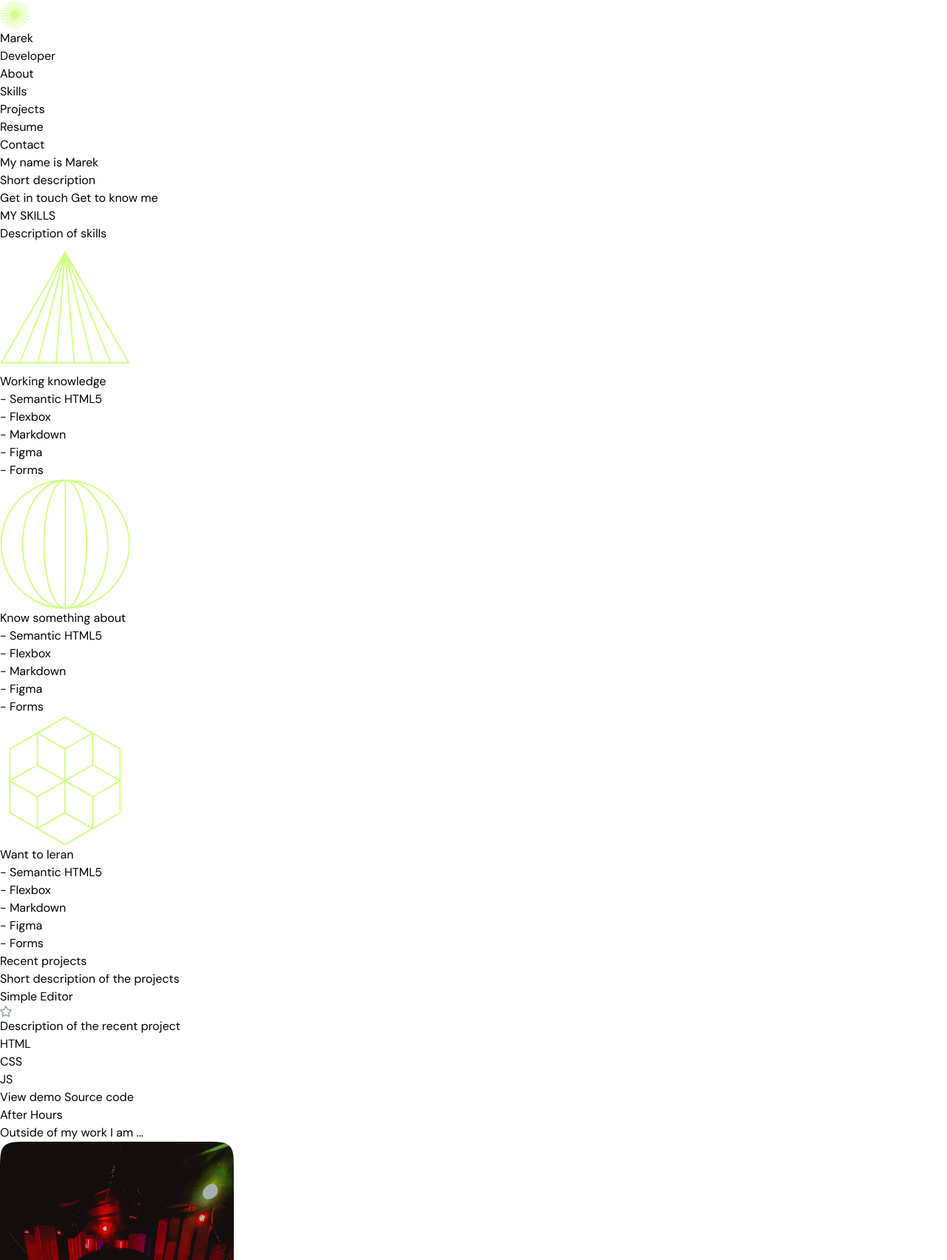
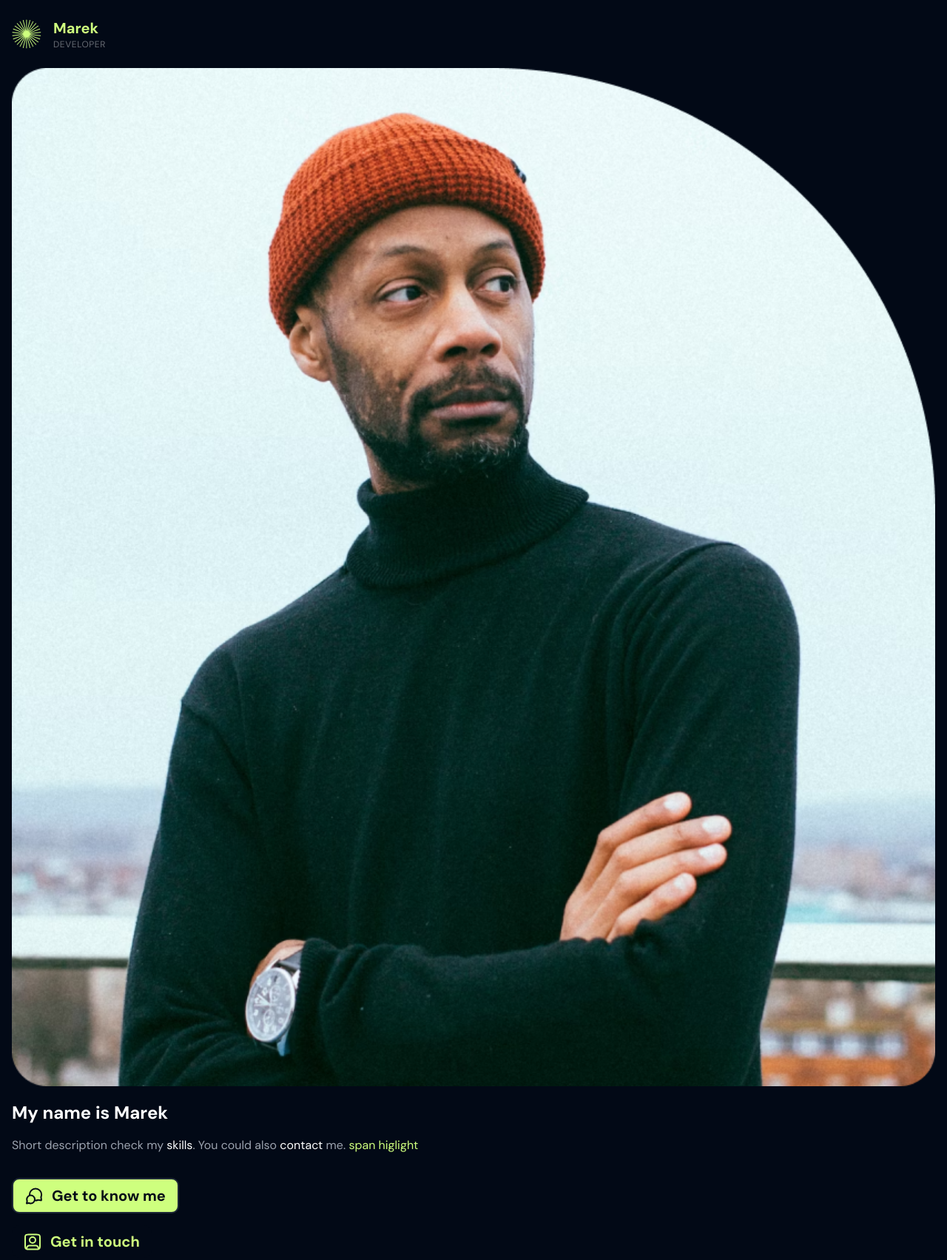
Before and after one commit to MC777/portfolio, a website built with Parcel: page src/index.html in a window 1280 px wide. Shown: the top 1704 px of the page at 74% size. Built offline with nearby package versions, Linux system fonts and the light colour scheme.

Commit message:
create moblile styles for header and about sections

```diff
--- a/src/index.html
+++ b/src/index.html
@@ -12,13 +12,19 @@
       rel="stylesheet"
     />
   </head>
-  <body class="font-dmsans">
-    <main>
-      <header>
-        <img class="w-10 h-10" src="./images/star.svg" alt="" />
-        <p>Marek</p>
-        <p>Developer</p>
-        <nav>
+  <body class="font-dmsans bg-bg text-white">
+    <main class="px-4">
+      <header class="max-w-wtf mx-auto py-6">
+        <div class="flex items-center gap-4">
+          <img class="w-10 h-10" src="./images/star.svg" alt="" />
+          <div>
+            <p class="text-xl font-bold text-accent">Marek</p>
+            <p class="text-white opacity-40 uppercase text-xs tracking-wider">
+              Developer
+            </p>
+          </div>
+        </div>
+        <nav class="hidden">
           <ul>
             <li><a href="#about">About</a></li>
             <li><a href="#skills">Skills</a></li>
@@ -28,13 +34,25 @@
           </ul>
         </nav>
       </header>
-      <section id="about">
-        <h1>My name is Marek</h1>
-        <p>Short description</p>
-        <a href="#contact">Get in touch</a>
-        <a href="#skills">Get to know me</a>
+      <section class="max-w-wtf mx-auto mb-20" id="about">
+        <img
+          class="w-full mb-5"
+          src="images/foto.png"
+          alt="Picture of person"
+        />
+        <h1 class="text-2xl font-bold mb-4">My name is Marek</h1>
+        <p class="text-gray-400 mb-8">
+          Short description check my
+          <a href="#skills" class="text-white">skills</a>. You could also
+          <a href="#conntact" class="text-white">contact</a> me.
+          <span class="text-accent">span higlight</span>
+        </p>
+        <div class="flex flex-col items-start gap-4">
+          <a class="bg-accent text-bg flex gap-3 font-bold text-xl py-2 px-4 items-center rounded-[0.625rem] border-lightGray border-2" href="#skills"><img src="images/chat.svg" /> Get to know me</a>
+          <a class="text-accent bg-bg flex gap-3 font-bold text-xl py-2 px-4 items-center rounded-[0.625rem]" href="#contact" ><img src="images/user.svg" /> Get in touch</a>
+        </div>
       </section>
-      <section id="skills">
+      <section class="max-w-wtf mx-auto" id="skills">
         <h2>MY SKILLS</h2>
         <p>Description of skills</p>
         <article>
@@ -71,7 +89,7 @@
           </ul>
         </article>
       </section>
-      <section id="projects">
+      <section class="max-w-wtf mx-auto" id="projects">
         <h2>Recent projects</h2>
         <p>Short description of the projects</p>
         <article>
@@ -87,7 +105,7 @@
           <a href="#">Source code</a>
         </article>
       </section>
-      <section>
+      <section class="max-w-wtf mx-auto">
         <h2>After Hours</h2>
         <p>Outside of my work I am ...</p>
         <article>
@@ -106,11 +124,11 @@
           <p>About music ...</p>
         </article>
       </section>
-      <section id="conntact">
+      <section class="max-w-wtf mx-auto" id="contact">
         <h2>Let's work together</h2>
         <p>
-          I am open for new opportunities.<br />If you have one for me we
-          shouldtalk!
+          I am open for new opportunities.<br />If you have one for me we should
+          talk!
         </p>
         <a href="mailto:aaa@s.pl">aaa@s.pl</a>
         <p>or find me on:</p>
--- a/tailwind.config.js
+++ b/tailwind.config.js
@@ -6,9 +6,13 @@ module.exports = {
       colors: {
         bg: "#020916",
         accent: "#CEFF7E",
+        lightGray: "#1F2937",
       },
       fontFamily: {
         dmsans: ["DM Sans", "sans-serif"],
+      },
+      maxWidth: {
+        wtf: "82rem",
       },
     },
   },
```
Also changed, not shown: src/images/chat.svg (added), src/images/user.svg (added).
